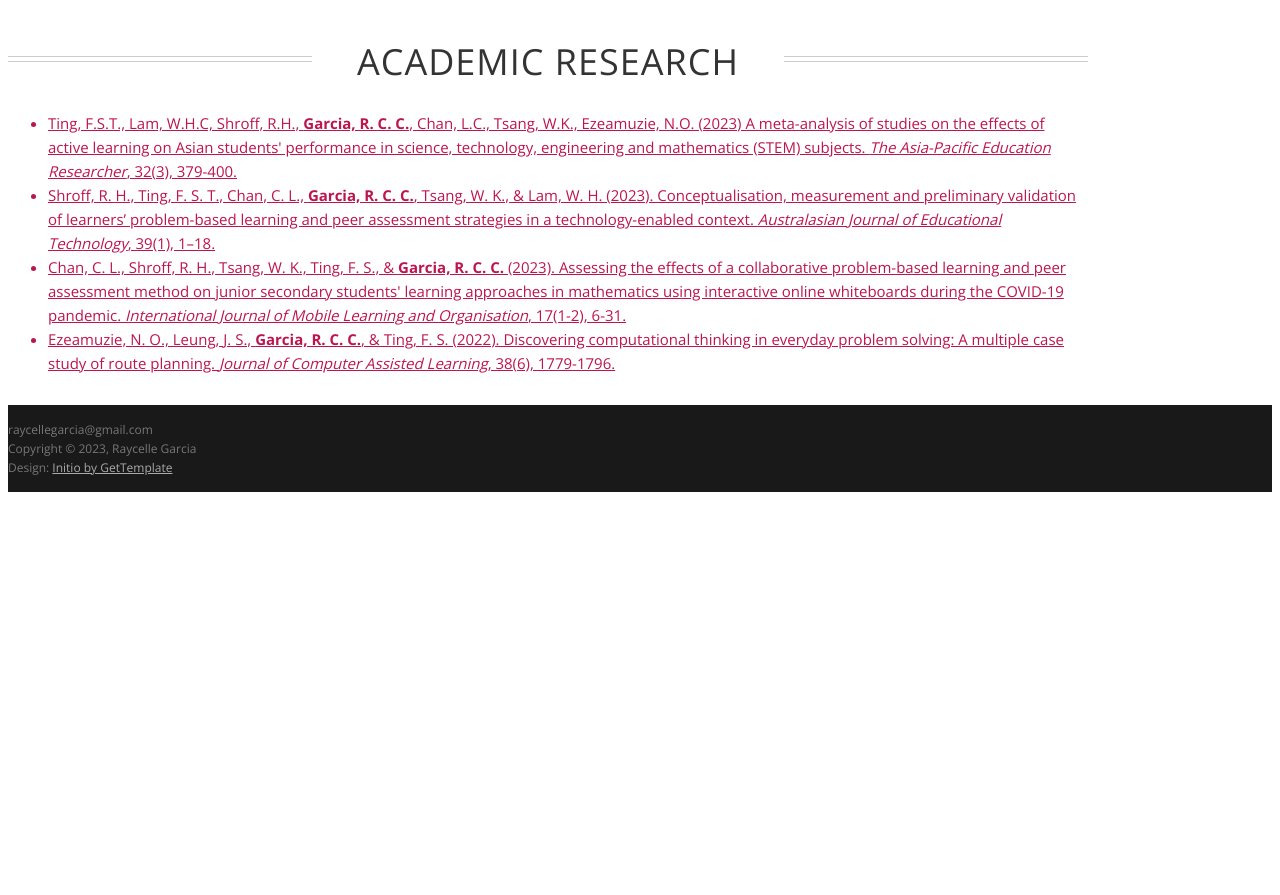
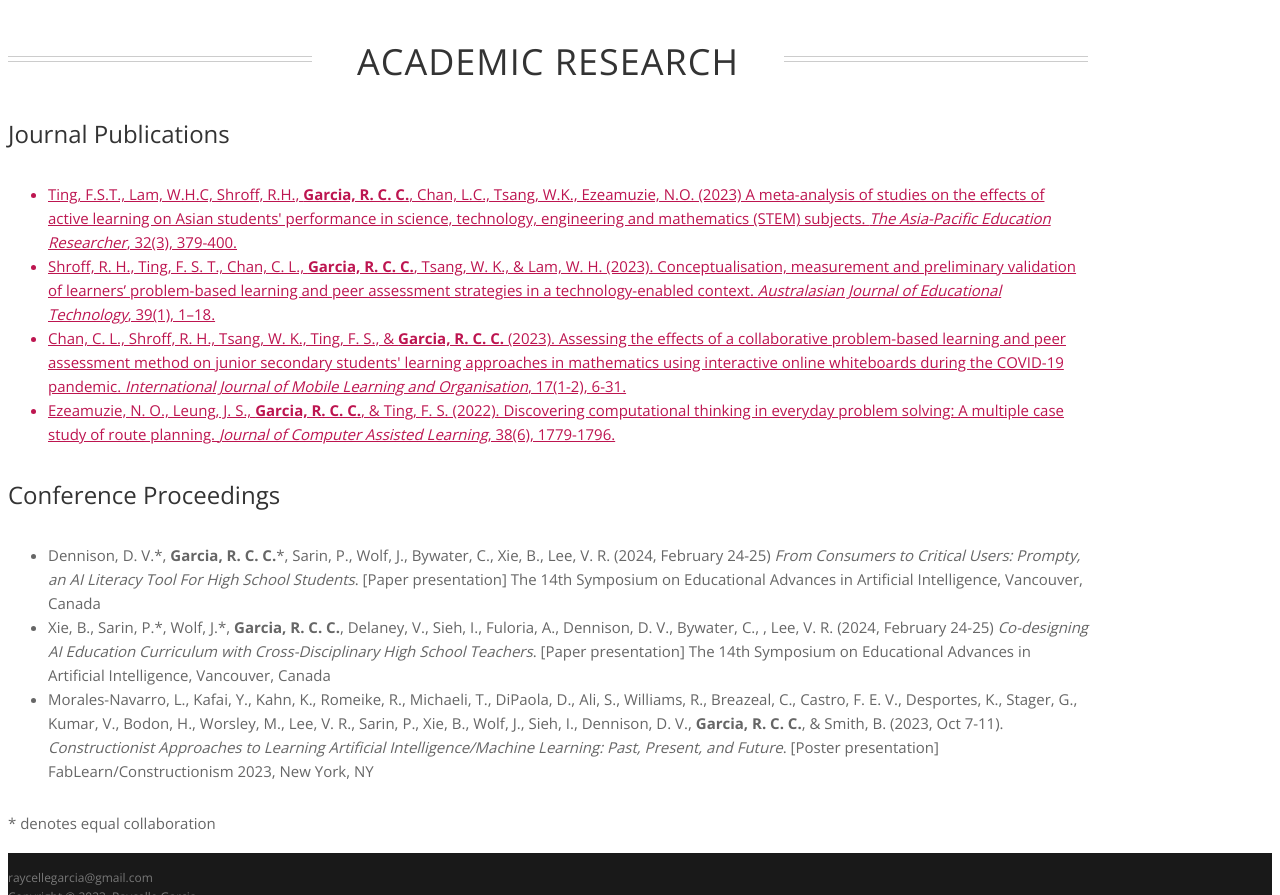
Before and after one commit to raycelle/raycelle.github.io, a plain HTML site: page index.html in a window 1280 px wide. Shown: the part 2829-3724 px from the top of the page. Before the commit the page ends 3329 px from the top, so only its background shows below. Drawn offline with nearby package versions, Linux system fonts and the light colour scheme; some icons are missing; a web font is replaced by a local one.

Commit message:
update prompty

```diff
--- a/index.html
+++ b/index.html
@@ -83,7 +83,7 @@
 							<img src="assets/images/promptyv1.png" alt="">
 							<span class="cover"><span class="more">See details &rarr;</span></span>
 						</span>
-						<span class="title">Prompt Scaffolder</span>
+						<span class="title">Prompty</span>
 					</a>
 					<!-- <span class="details"><a href="">Web design</a> | <a href="">Wordpress</a></span> -->
 					<h4></h4>
@@ -177,6 +177,8 @@
 
 			<h2 class="section-title"><span>Academic Research</span></h2>
 
+			<h4 class="title">Journal Publications</h3>
+
 			<ul>
 				<a href="https://doi.org/10.1007/s40299-022-00661-6" target="_blank"><li>Ting, F.S.T., Lam, W.H.C, Shroff, R.H., <b>Garcia, R. C. C.</b>, Chan, L.C., Tsang, W.K., Ezeamuzie, N.O. (2023) A meta-analysis of studies on the effects of active learning on Asian students' performance in science, technology, engineering and mathematics (STEM) subjects. <i>The Asia-Pacific Education Researcher</i>, 32(3), 379-400.</li></a>
 				<a href="https://doi.org/10.14742/ajet.7214" target="_blank"><li>Shroff, R. H., Ting, F. S. T., Chan, C. L., <b>Garcia, R. C. C.</b>, Tsang, W. K., & Lam, W. H. (2023). Conceptualisation, measurement and preliminary validation of learners’ problem-based learning and peer assessment strategies in a technology-enabled context. <i>Australasian Journal of Educational Technology</i>, 39(1), 1–18.</li></a>
@@ -184,6 +186,17 @@
 				<a href="https://doi.org/10.1111/jcal.12720" target="_blank"><li>Ezeamuzie, N. O., Leung, J. S., <b>Garcia, R. C. C.</b>, & Ting, F. S. (2022). Discovering computational thinking in everyday problem solving: A multiple case study of route planning. <i>Journal of Computer Assisted Learning</i>, 38(6), 1779-1796.</li></a>
 			</ul>
 
+			<h4 class="title">Conference Proceedings</h3>
+
+			<ul>
+				<li>Dennison, D. V.*, <b>Garcia, R. C. C.</b>*, Sarin, P., Wolf, J., Bywater, C., Xie, B., Lee, V. R. (2024, February 24-25) <i>From Consumers to Critical Users: Prompty, an AI Literacy Tool For High School Students</i>. [Paper presentation] The 14th Symposium on Educational Advances in Artificial Intelligence, Vancouver, Canada</li>
+				<li>Xie, B., Sarin, P.*, Wolf, J.*, <b>Garcia, R. C. C.</b>, Delaney, V., Sieh, I., Fuloria, A., Dennison, D. V., Bywater, C., , Lee, V. R. (2024, February 24-25) <i>Co-designing AI Education Curriculum with Cross-Disciplinary High School Teachers</i>. [Paper presentation] The 14th Symposium on Educational Advances in Artificial Intelligence, Vancouver, Canada</li>
+				<li>Morales-Navarro, L., Kafai, Y., Kahn, K., Romeike, R., Michaeli, T., DiPaola, D., Ali, S., Williams, R., Breazeal, C., Castro, F. E. V., Desportes, K., Stager, G., Kumar, V., Bodon, H., Worsley, M., Lee, V. R., Sarin, P., Xie, B., Wolf, J., Sieh, I., Dennison, D. V., <b> Garcia, R. C. C.</b>, & Smith, B. (2023, Oct 7-11). <i> Constructionist Approaches to Learning Artificial Intelligence/Machine Learning: Past, Present, and Future</i>. [Poster  presentation] FabLearn/Constructionism 2023, New York, NY</li>
+			</ul>
+
+			* denotes equal collaboration
+
+			<br><br>
 			</div>
 
 		</div> <!-- /section -->
```
Also changed, not shown: prompty.html (+1 -1 lines), 1 other file.
